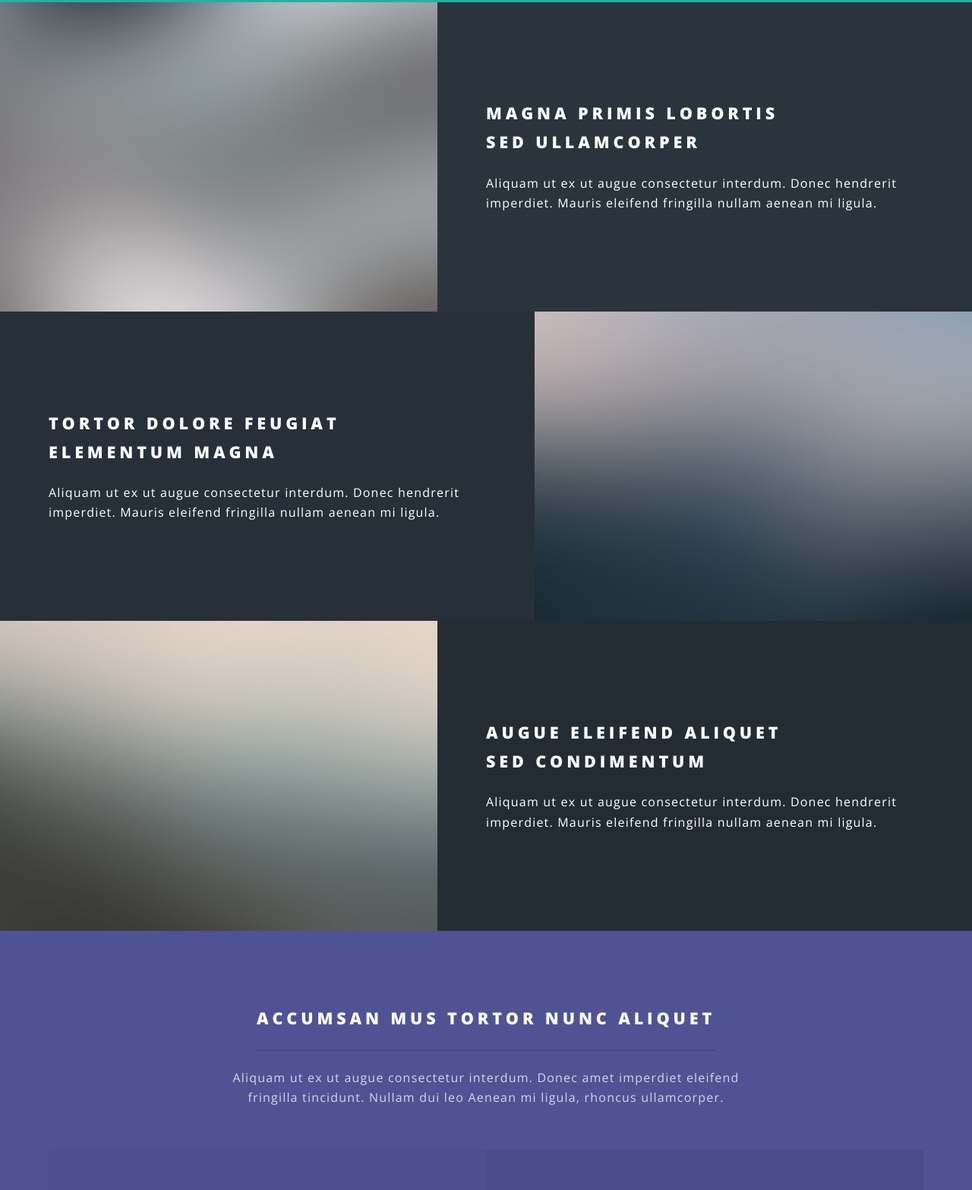
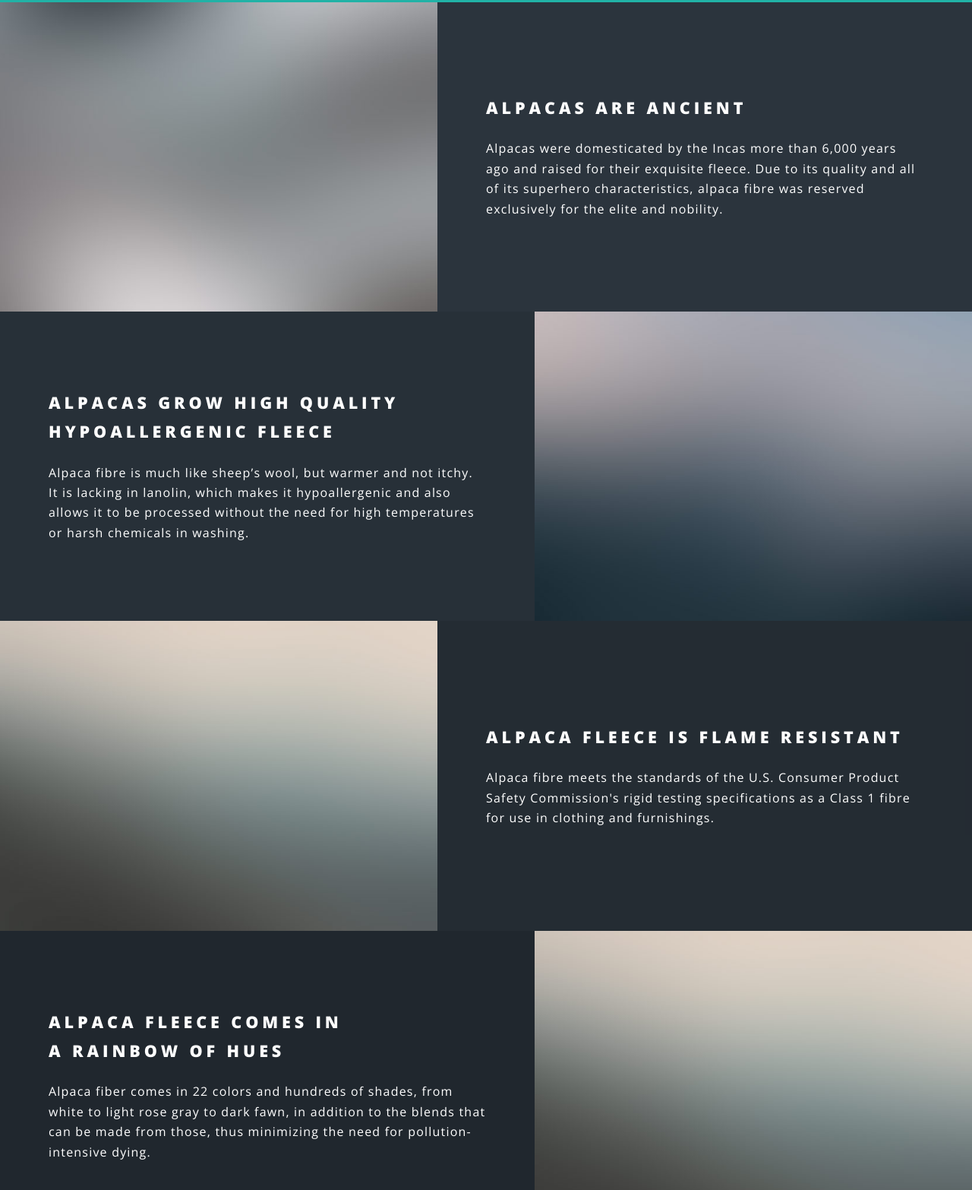
Before and after one commit to DamnGoodMeh/Spectral-Alpacas, a plain HTML site: page index.html in a window 1280 px wide. Shown: the part 1188-2754 px from the top of the page at 76% size. Drawn offline with nearby package versions, Linux system fonts and the light colour scheme.

Commit message:
Changes to section two

```diff
--- a/index.html
+++ b/index.html
@@ -19,7 +19,7 @@
 
 				<!-- Header -->
 					<header id="header" class="alt">
-						<h1><a href="index.html">Spectral</a></h1>
+						<h1><a href="index.html">Alpacas Are Cool</a></h1>
 						<nav id="nav">
 							<ul>
 								<li class="special">
@@ -72,23 +72,41 @@
 					<section id="two" class="wrapper alt style2">
 						<section class="spotlight">
 							<div class="image"><img src="images/pic01.jpg" alt="" /></div><div class="content">
-								<h2>Magna primis lobortis<br />
-								sed ullamcorper</h2>
-								<p>Aliquam ut ex ut augue consectetur interdum. Donec hendrerit imperdiet. Mauris eleifend fringilla nullam aenean mi ligula.</p>
+								<h2>Alpacas are ancient</h2>
+								<p>Alpacas were domesticated by the Incas more than 6,000 years ago and raised for their
+								exquisite fleece. Due to its quality and all of its superhero characteristics, alpaca fibre
+								was reserved exclusively for the elite and nobility. </p>
 							</div>
 						</section>
 						<section class="spotlight">
 							<div class="image"><img src="images/pic02.jpg" alt="" /></div><div class="content">
-								<h2>Tortor dolore feugiat<br />
-								elementum magna</h2>
-								<p>Aliquam ut ex ut augue consectetur interdum. Donec hendrerit imperdiet. Mauris eleifend fringilla nullam aenean mi ligula.</p>
+								<h2>Alpacas grow high quality <br />hypoallergenic fleece </h2>
+								<p>Alpaca fibre is much like sheep’s wool, but warmer and not itchy. It is lacking in
+								lanolin, which makes it hypoallergenic and also allows it to be processed without the
+								need for high temperatures or harsh chemicals in washing. </p>
 							</div>
 						</section>
 						<section class="spotlight">
 							<div class="image"><img src="images/pic03.jpg" alt="" /></div><div class="content">
-								<h2>Augue eleifend aliquet<br />
-								sed condimentum</h2>
-								<p>Aliquam ut ex ut augue consectetur interdum. Donec hendrerit imperdiet. Mauris eleifend fringilla nullam aenean mi ligula.</p>
+								<h2>Alpaca fleece is flame resistant</h2>
+								<p>Alpaca fibre meets the standards of the U.S. Consumer Product Safety Commission's
+								rigid testing specifications as a Class 1 fibre for use in clothing and furnishings. </p>
+							</div>
+						</section>
+						<section class="spotlight">
+							<div class="image"><img src="images/pic03.jpg" alt="" /></div><div class="content">
+								<h2>Alpaca fleece comes in <br />a rainbow of hues</h2>
+								<p>Alpaca fiber comes in 22 colors and hundreds of shades, from white to light rose gray to
+								dark fawn, in addition to the blends that can be made from those, thus minimizing the
+								need for pollution-intensive dying. </p>
+							</div>
+						</section>
+						<section class="spotlight">
+							<div class="image"><img src="images/pic03.jpg" alt="" /></div><div class="content">
+								<h2>Alpacas are excellent<br /> guards for chickens</h2>
+								<p>Alpacas have been used as chicken and sheep guards for over 17 years in Australia.
+								They quickly become very protective of their flocks and will chase foxes and other
+								predators away if they try to approach. </p>
 							</div>
 						</section>
 					</section>
```
